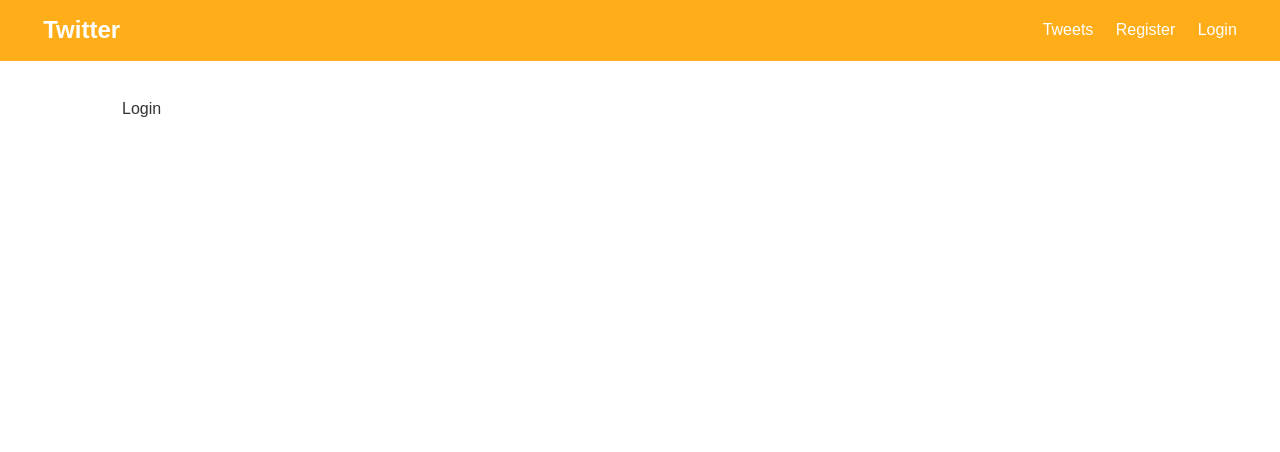
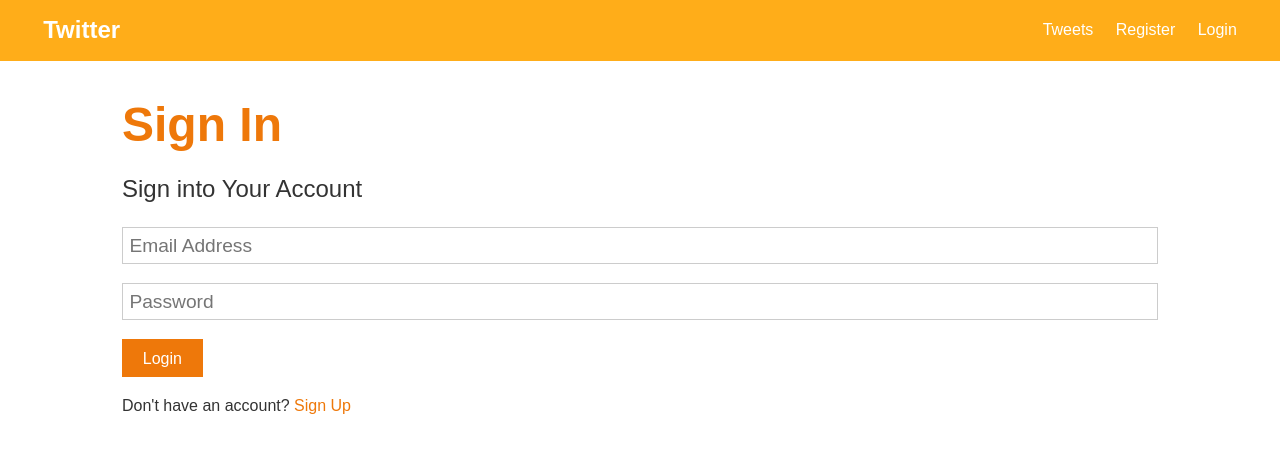
Before and after one commit to kishan2019/DevConnector, a React (Create React App) app in the folder client/: page /Login in a window 1280 px wide. Shown: the top 452 px of the page. Built offline with nearby package versions, Linux system fonts and the light colour scheme; the HTML template or start-up script is replaced by a standard one.

Commit message:
getting token after registering User.

```diff
--- a/client/package.json
+++ b/client/package.json
@@ -6,6 +6,7 @@
     "@testing-library/jest-dom": "^4.2.4",
     "@testing-library/react": "^9.4.1",
     "@testing-library/user-event": "^7.2.1",
+    "axios": "^0.19.2",
     "react": "^16.12.0",
     "react-dom": "^16.12.0",
     "react-router-dom": "^5.1.2",
--- a/client/src/components/auth/Login.js
+++ b/client/src/components/auth/Login.js
@@ -1,9 +1,34 @@
-import React from 'react'
+import React, { Fragment } from 'react'
+import { Link } from 'react-router-dom'
 
 export const Login = () => {
     return (
-        <div>
-            Login
-        </div>
+        <Fragment>
+            <h1 className="large text-primary">Sign In</h1>
+            <p className="lead"><i className="fas fa-user">
+            </i> Sign into Your Account</p>
+            <form className="form" action="dashboard.html">
+                <div className="form-group">
+                    <input
+                        type="email"
+                        placeholder="Email Address"
+                        name="email"
+                        required />
+                </div>
+                <div className="form-group">
+                    <input
+                        type="password"
+                        placeholder="Password"
+                        name="password"
+                    />
+                </div>
+                <input type="submit"
+                    className="btn btn-primary"
+                    value="Login" />
+            </form>
+            <p className="my-1">
+                Don't have an account? <Link to="/register">Sign Up</Link>
+            </p>
+        </Fragment >
     )
 }
--- a/client/src/components/auth/Register.js
+++ b/client/src/components/auth/Register.js
@@ -1,5 +1,7 @@
-import React, { Fragment, useState } from 'react'
-import { Link } from 'react-router-dom'
+import React, { Fragment, useState } from 'react';
+import { Link } from 'react-router-dom';
+import axios from 'axios';
+
 
 export const Register = () => {
     const [formData, setFormData] = useState({
@@ -13,12 +15,29 @@
         setFormData({ ...formData, [e.target.name]: e.target.value });
     }
 
-    const onSubmitHandler = e => {
+    const onSubmitHandler = async e => {
         e.preventDefault();
         if (password !== password2) {
             console.log('password not matched');
         } else {
-            console.log(formData);
+            const newUser = {
+                name,
+                email,
+                password
+            }
+            try {
+                const config = {
+                    headers: {
+                        'Content-Type': 'application/json'
+                    }
+                }
+                const body = JSON.stringify(newUser);
+                const res = await axios.post('api/user', body, config);
+                console.log(res.data);
+
+            } catch (error) {
+                console.error(error.response.data)
+            }
         }
     }
 
```
Also changed, not shown: 1 other file (tests, documents, lock files or other folders).
